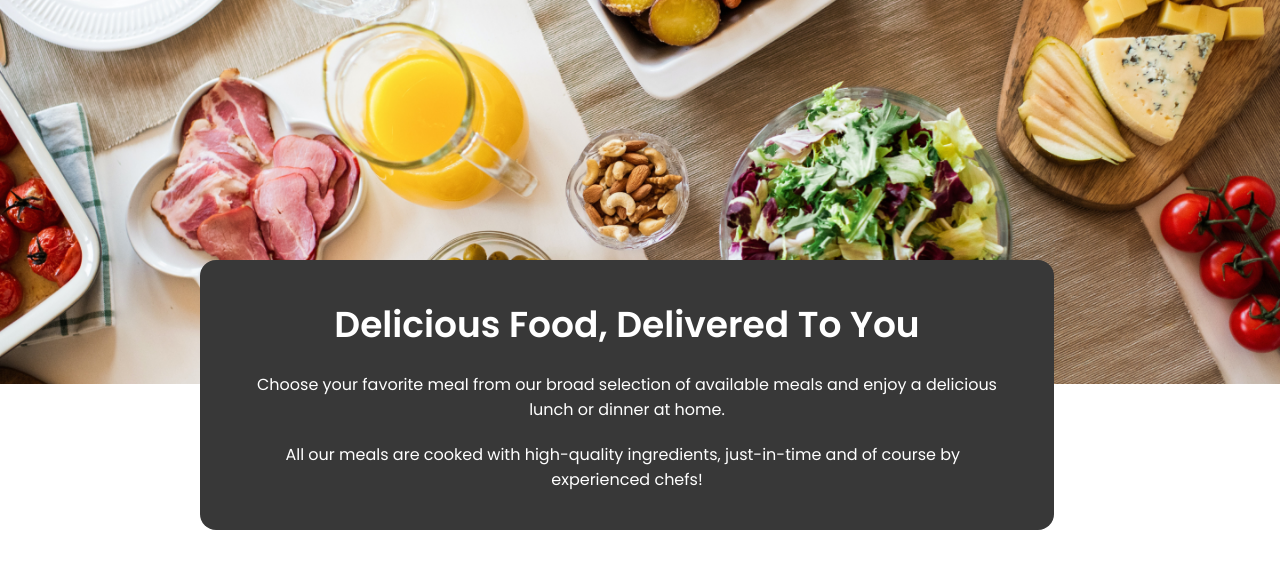
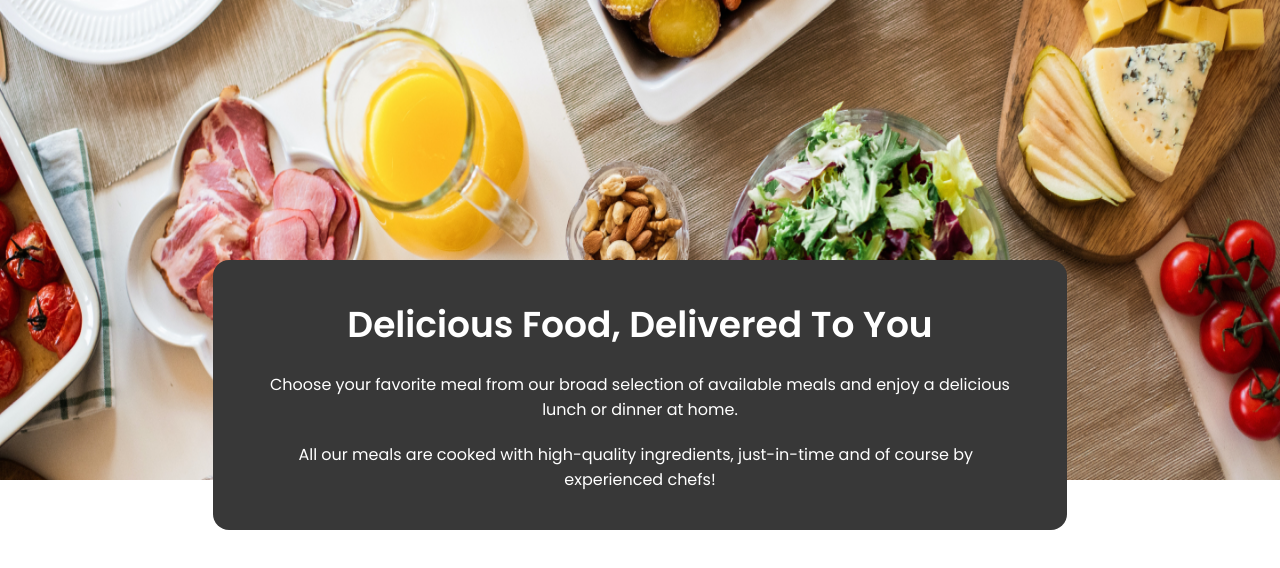
Before and after one commit to Nooruzbekck/Order-Food-2, a React (Vite) app: page / in a window 1280 px wide. Shown: the top 568 px of the page. Built offline with nearby package versions, Linux system fonts and the light colour scheme.

Commit message:
feature/main

```diff
--- /dev/null
+++ b/src/components/BannerMain/Banner.css
@@ -0,0 +1,14 @@
+.banner {
+  align-items: center;
+  width: 100%;
+  height: 60vh;
+  top: 101px;
+  gap: 0px;
+  opacity: 0px;
+}
+
+.wrapper-info-product {
+  display: flex;
+  justify-content: center;
+  align-items: center;
+}
--- a/src/components/BannerMain/Banner.jsx
+++ b/src/components/BannerMain/Banner.jsx
@@ -1,11 +1,14 @@
 import Bannerr from "../../assets/images/banner.png";
 import InfoProduct from "../InfoProductCard/InfoProduct";
+import "./Banner.css";
 
 const Banner = () => {
   return (
     <div className="image-banner">
-      <img src={Bannerr} alt="banner" />
-      <InfoProduct />
+      <img src={Bannerr} alt="banner" className="banner" />
+      <div className="wrapper-info-product">
+        <InfoProduct />
+      </div>
     </div>
   );
 };
--- a/src/components/InfoProductCard/InfoProduct.css
+++ b/src/components/InfoProductCard/InfoProduct.css
@@ -1,23 +1,19 @@
 .conteiner {
   width: 854px;
   height: 270px;
-  top: 358px;
-  left: 293px;
-  gap: 0px;
+
   border-radius: 16px;
-  opacity: 0px;
+  margin-bottom: 100px;
   background-color: #383838;
   display: flex;
   flex-direction: column;
   gap: 20px;
   text-align: center;
   justify-content: center;
-  position: absolute ;
-  left: 200px;
-  top:260px
 
-
-
+  padding: 40px;
+  position: absolute;
+  top: 260px;
 }
 
 .head {
--- a/src/index.css
+++ b/src/index.css
@@ -7,11 +7,3 @@
   font-family: "Poppins", sans-serif;
   width: 100%;
 }
-
-
-
-.image-banner {
-  background-size: cover;
-
-
-}
```
